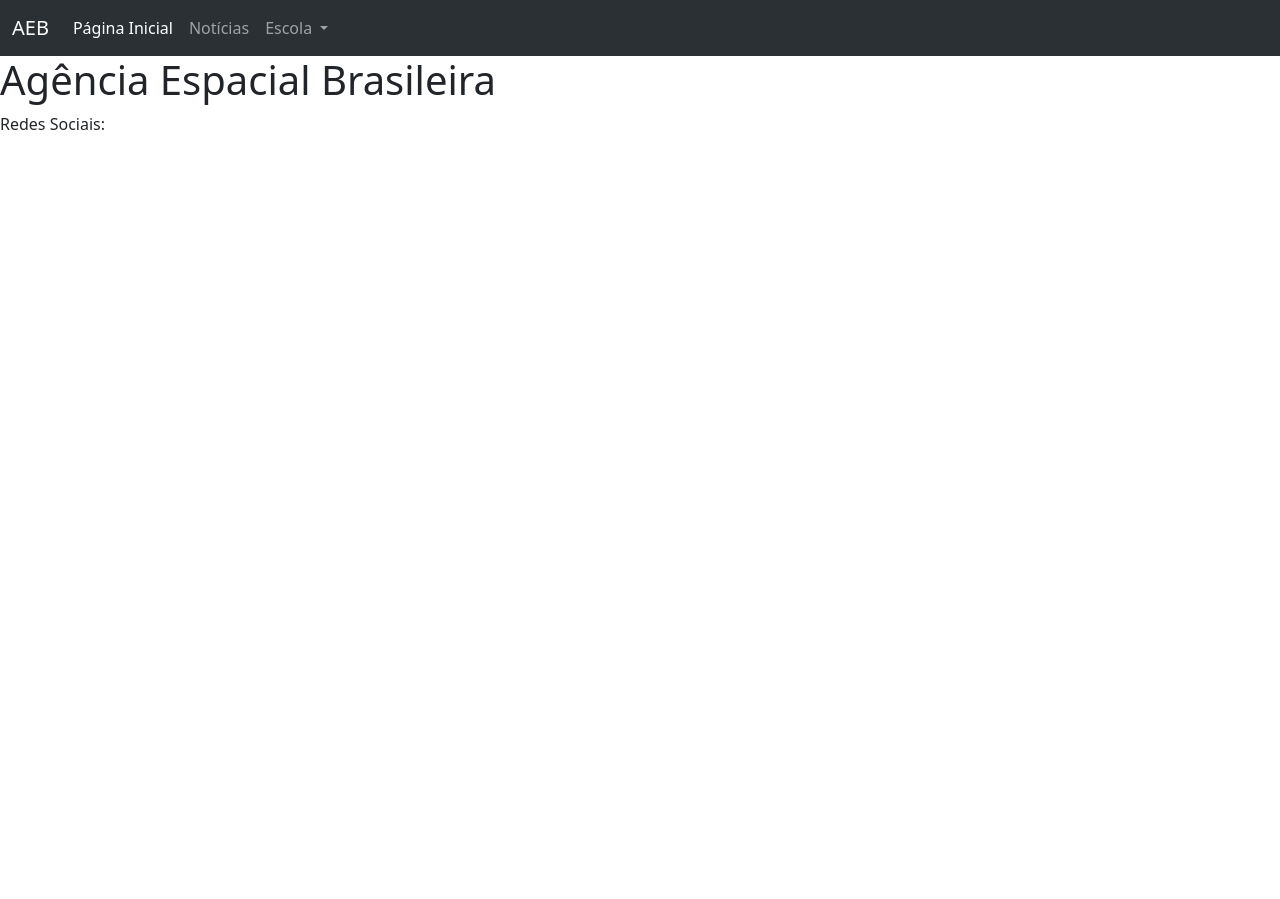
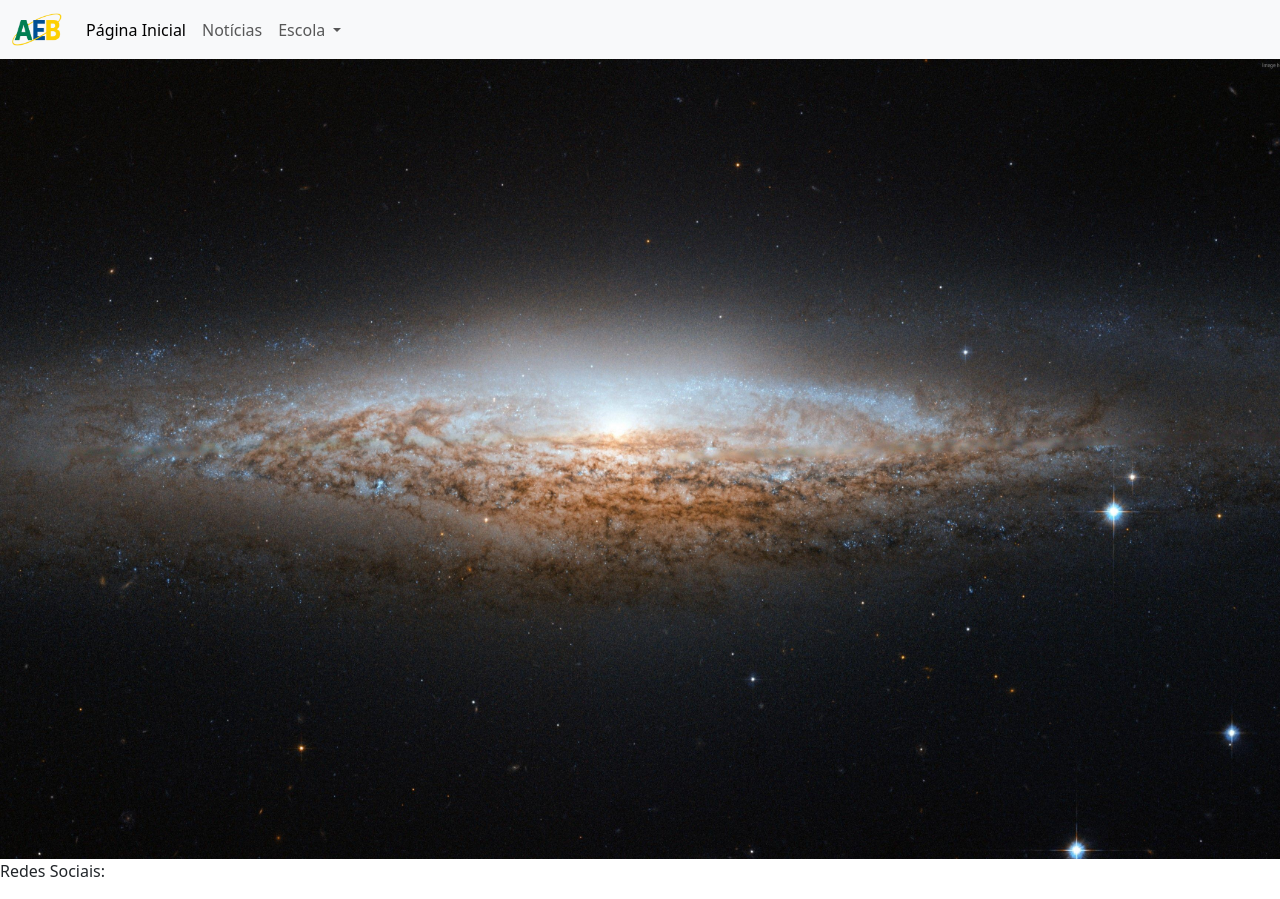
Before and after one commit to SojuEu/NASAB, a plain HTML site: page index.html in a window 1280 px wide. Before the commit the page ends 800 px from the top, so only its background shows below. Drawn offline with Linux system fonts and the light colour scheme; files that its build step writes are made by us from their sources.

Commit message:
Add fundo

```diff
--- a/css/style.css
+++ b/css/style.css
@@ -1,10 +1,20 @@
 body {
     box-sizing: border-box;
+
+    scroll-behavior: smooth;
 }
 
-div .aebtitulo {
-    display: flex;
-    align-items: center;
-    justify-content: center;
-    text-align: center;
+.fundo1 {
+    color: white;
+    height: 100vh;
+    background-image: url('/img/galaxia.jpg');
+    background-size: cover;
+    background-repeat: no-repeat;
+    background-position: center;
+     background-attachment: fixed;
 }
+
+.navbar {
+  /* Transição suave do scroll */
+    transition: top 0.3s;
+}
--- a/index.html
+++ b/index.html
@@ -5,15 +5,18 @@
     <meta charset="UTF-8">
     <meta name="viewport" content="width=device-width, initial-scale=1.0">
     <link rel="stylesheet" href="css/bootstrap.min.css">
-    <link rel="stylesheet" href="style.css">
-    <title>Exemplo de form</title>
+    <link rel="stylesheet" href="/css/style.css">
+    <link rel="shortcut icon" href="img/logo-aeb-criada.png" type="image/x-icon">
+    <title>AEB</title>
 </head>
 
 <body>
 
-    <nav class="navbar bgdark navbar-expand-lg bg-body-tertiary" data-bs-theme="dark">
+    <nav class="navbar navbar-expand-lg bg-body-tertiary">
         <div class="container-fluid">
-            <a class="navbar-brand" href="#">AEB</a>
+            <a class="navbar-brand" href="index.html">
+                <img src="img/logo-aeb-criada.png" alt="Logo AEB" width="50" height="auto">
+            </a>
             <button class="navbar-toggler" type="button" data-bs-toggle="collapse" data-bs-target="#navbarScroll"
                 aria-controls="navbarScroll" aria-expanded="false" aria-label="Toggle navigation">
                 <span class="navbar-toggler-icon"></span>
@@ -46,19 +49,21 @@
             </div>
         </div>
     </nav>
+    <article>
+        <div class="fundo1 ">
+    </div>
+    </article>
 
-    <header>
-        <div class="aebtitulo">
-            <h1>
-                Agência Espacial Brasileira
-            </h1>
-        </div>
+
 
     </header>
     <footer>
         <p>Redes Sociais:</p>
     </footer>
+
+    <script src="js/script.js"></script>
+    <script src="js/bootstrap.bundle.min.js"></script>
 </body>
-<script src="js/bootstrap.bundle.min.js"></script>
+
 
 </html>
--- /dev/null
+++ b/js/script.js
@@ -0,0 +1,16 @@
+let lastScrollTop = 0;
+const navbar = document.querySelector('.navbar');
+
+window.addEventListener('scroll', () => {
+	let scrollTop = window.pageYOffset || document.documentElement.scrollTop;
+
+	if (scrollTop > lastScrollTop) {
+		// rolando para baixo
+		navbar.style.top = '-80px'; // Esconde
+	} else {
+		// rolando para cima
+		navbar.style.top = '0'; // Mostra
+	}
+
+	lastScrollTop = scrollTop <= 0 ? 0 : scrollTop; // evita valor negativo
+});
```
Also changed, not shown: escola.html (added), img/galaxia.jpg (added), img/logo-aeb-criada.png (added).
